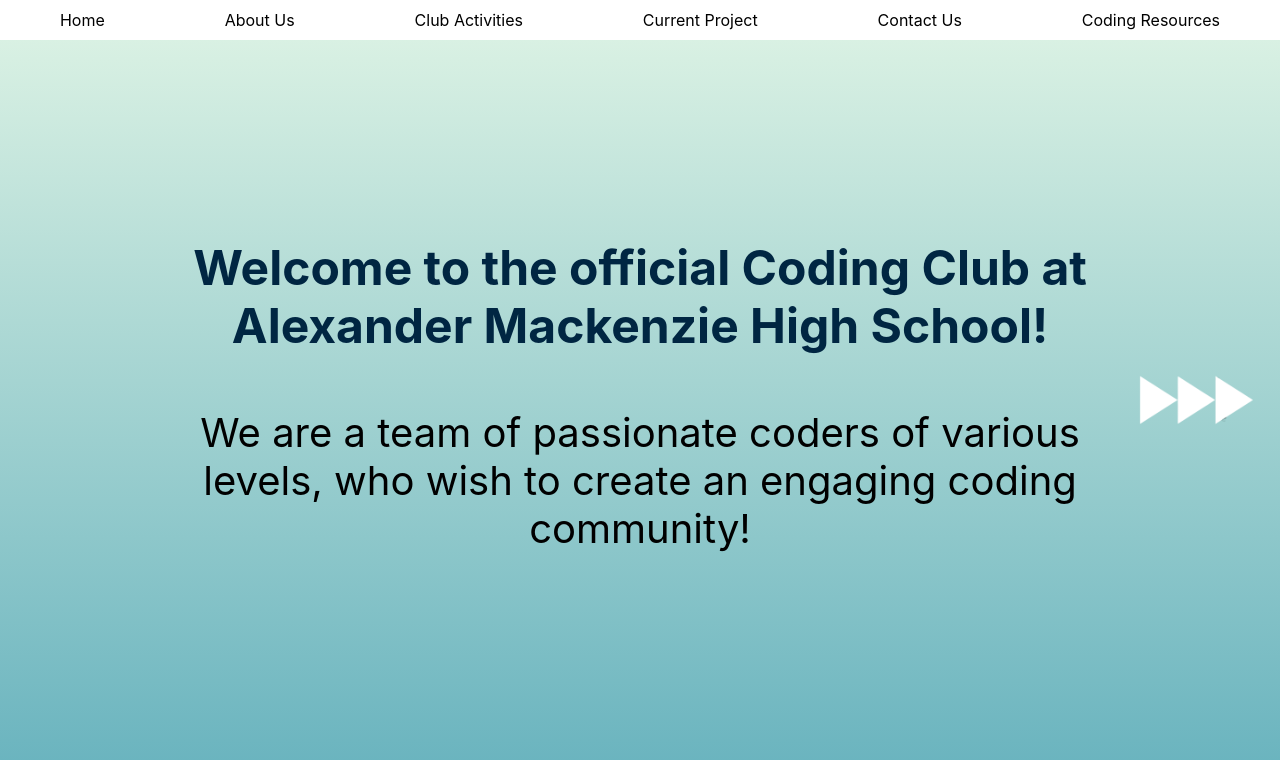
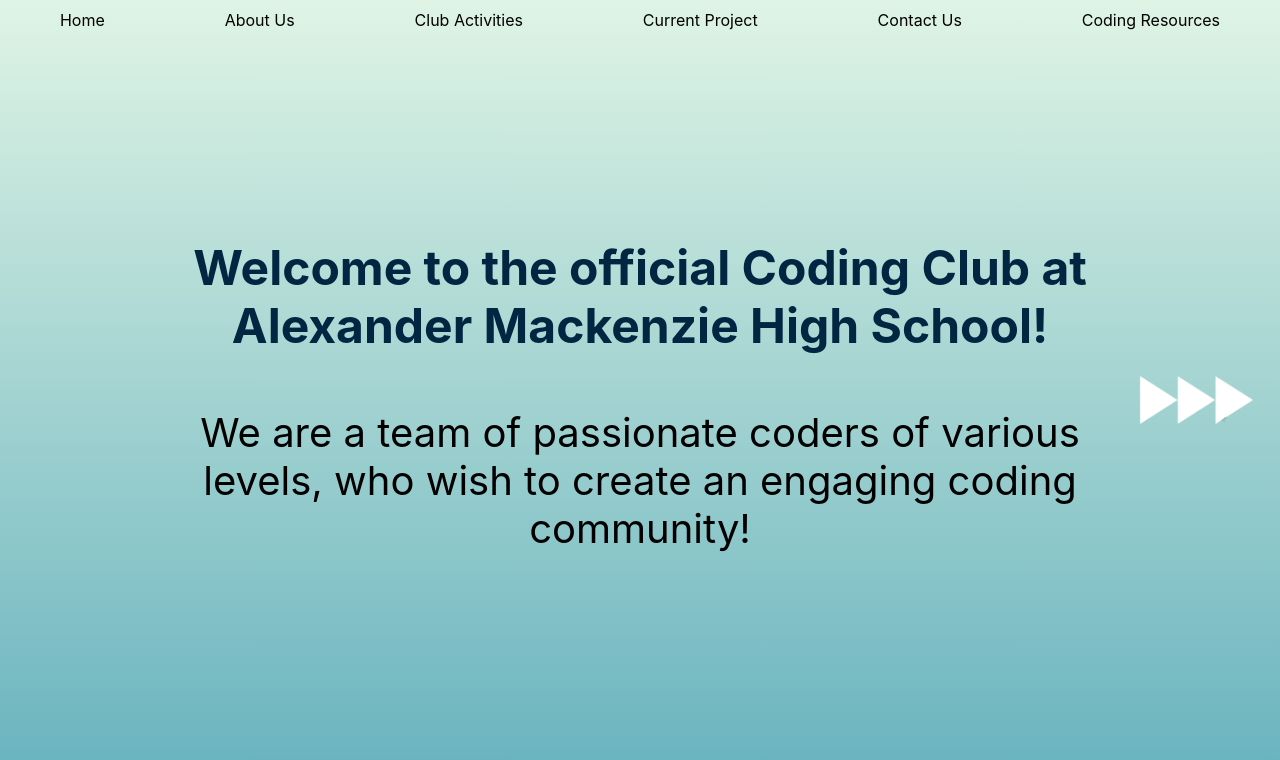
Before and after one commit to Coding-Club-AMHS/coding-club-website, a Next.js app: page /home in a window 1280 px wide. Shown: the top 760 px of the page. Built offline with nearby package versions, Linux system fonts and the light colour scheme.

Commit message:
made it transparent

```diff
--- a/components/Navbar.styled.js
+++ b/components/Navbar.styled.js
@@ -1,7 +1,7 @@
 import styled from 'styled-components';
 
 const StyledNavbar = styled.nav`
-    background-color: ${({isDark}) => isDark ? 'black' : 'white'};
+    background-color: rgba(0,0,0,0);
     min-height: 5vh;
     min-width: 100vw;
     top:0;
@@ -13,15 +13,15 @@ const StyledNavbar = styled.nav`
     display:flex;
 
     button {
-        background-color: ${({isDark}) => isDark ? 'black' : 'white'};
+        background-color: rgba(0,0,0,0);
         border: none;
-        color: ${({isDark}) => isDark ? 'white' : 'black'};
+        color: ${({ isDark }) => isDark ? 'white' : 'black'};
         font-family: -apple-system, BlinkMacSystemFont, 'Segoe UI', Roboto, Oxygen, Ubuntu, Cantarell, 'Open Sans', 'Helvetica Neue', sans-serif;
 
     }
 
     button:hover {
-        color:${({isDark}) => isDark ? '#DFF4E5' : '#2DE1FC' };
+        color:${({ isDark }) => isDark ? '#DFF4E5' : 'rgba(0,0,0,0.5)'};
     }
     * {
         margin: auto;
--- a/pages/club-activities.js
+++ b/pages/club-activities.js
@@ -10,7 +10,7 @@ const ClubActivities = () => {
                 <title>Club Activities</title>
             </Head>
             <main className={styles.main}>
-                <Navbar isDark={false} />
+                <Navbar isDark={true} />
             </main>
             <div className={styles.nextbutton}>
                 <NextButton id={styles.left} before='/about-us' />
--- a/pages/current-project.js
+++ b/pages/current-project.js
@@ -10,7 +10,7 @@ const CurrentProject = () => {
                 <title>Current Project</title>
             </Head>
             <main className={styles.main}>
-                <Navbar isDark={false} />
+                <Navbar isDark={true} />
             </main>
             <div className={styles.nextbutton}>
                 <NextButton id={styles.left} before='/club-activities' />
```
